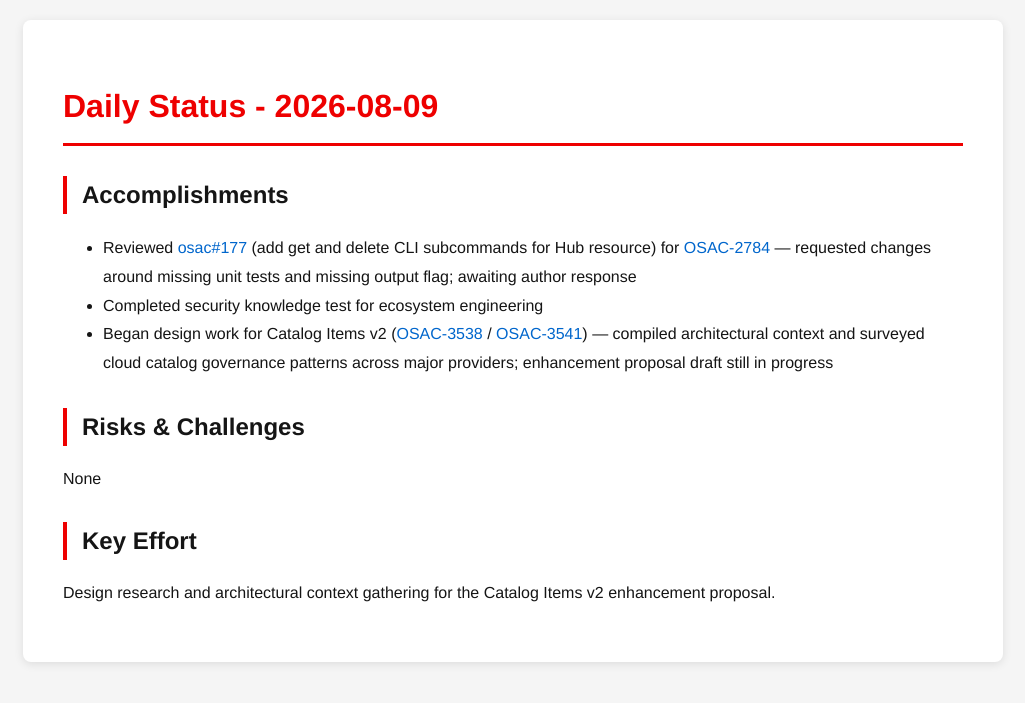
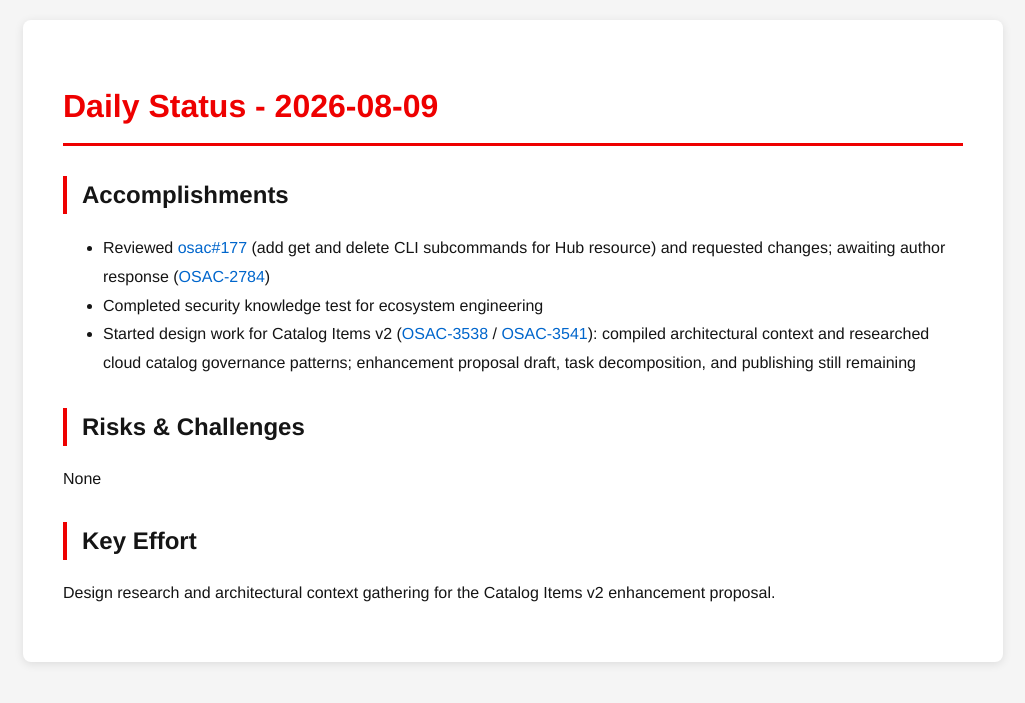
Before and after one commit to tzvatot/daily-status, a Jekyll site: the page built from 2026-08-09.md, in a window 1280 px wide. Shown: the top 703 px of the page, without its empty margins (127-1152 px from the left). Built offline with Jekyll 4.4.1, drawn with Linux system fonts in a browser that asks for light colours.

Commit message:
Daily status update - 2026-08-09

```diff
--- a/2026-08-09.md
+++ b/2026-08-09.md
@@ -7,9 +7,9 @@ date: 2026-08-09
 # Daily Status - 2026-08-09
 
 ## Accomplishments
-- Reviewed [osac#177](https://github.com/osac-project/osac/pull/177) (add get and delete CLI subcommands for Hub resource) for [OSAC-2784](https://redhat.atlassian.net/browse/OSAC-2784) — requested changes around missing unit tests and missing output flag; awaiting author response
+- Reviewed [osac#177](https://github.com/osac-project/osac/pull/177) (add get and delete CLI subcommands for Hub resource) and requested changes; awaiting author response ([OSAC-2784](https://redhat.atlassian.net/browse/OSAC-2784))
 - Completed security knowledge test for ecosystem engineering
-- Began design work for Catalog Items v2 ([OSAC-3538](https://redhat.atlassian.net/browse/OSAC-3538) / [OSAC-3541](https://redhat.atlassian.net/browse/OSAC-3541)) — compiled architectural context and surveyed cloud catalog governance patterns across major providers; enhancement proposal draft still in progress
+- Started design work for Catalog Items v2 ([OSAC-3538](https://redhat.atlassian.net/browse/OSAC-3538) / [OSAC-3541](https://redhat.atlassian.net/browse/OSAC-3541)): compiled architectural context and researched cloud catalog governance patterns; enhancement proposal draft, task decomposition, and publishing still remaining
 
 ## Risks & Challenges
 None
```
